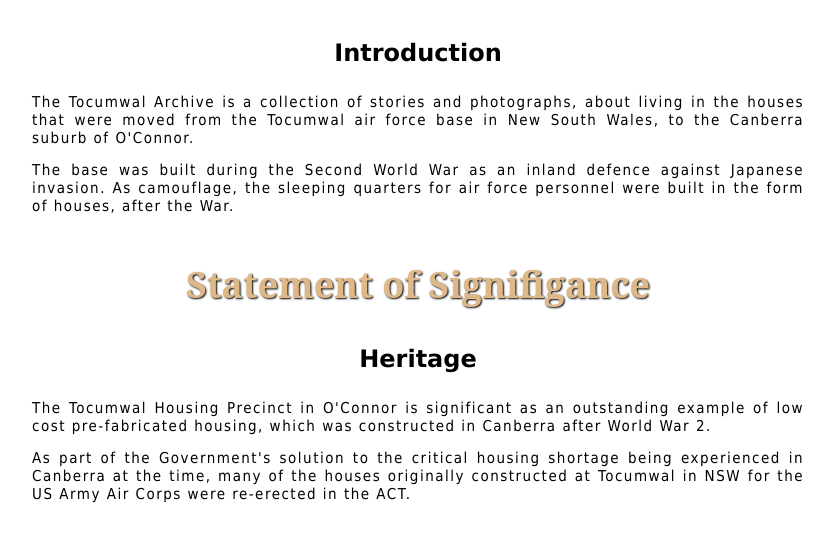
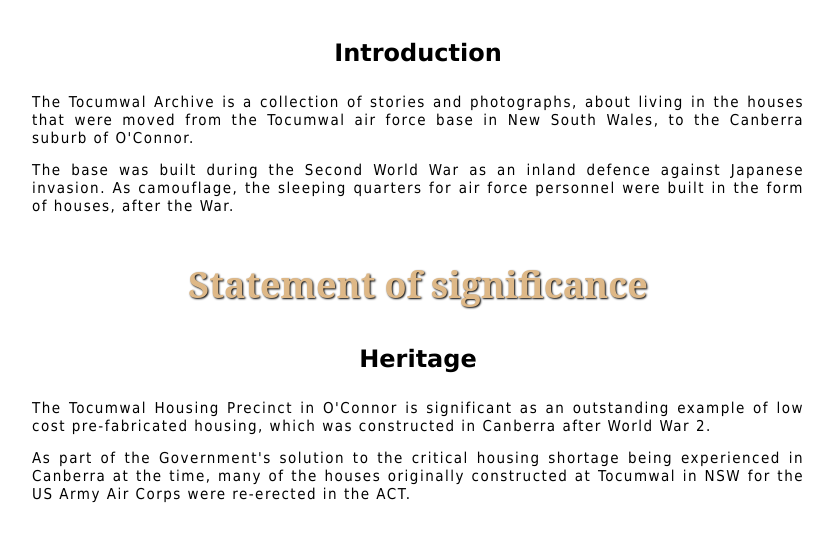
Before and after one commit to hluce1/Front-end-Website-Project, a Jekyll site: the page website/index.html, which Jekyll copies as it is, in a window 1280 px wide and 900 px high, scrolled down 694 px, cut to the strip 0-649 px from the top of the window. Shown: the top 542 px of the strip, without its empty margins (240-1073 px from the left). Built offline with Jekyll 4.4.1, drawn with Linux system fonts in a browser that asks for light colours.

Commit message:
Spelling.

```diff
--- a/website/index.html
+++ b/website/index.html
@@ -62,7 +62,7 @@
             <div>
                <section>
                   <header>
-                     <h2 class="h2body">Statement of Signifigance</h2>
+                     <h2 class="h2body">Statement of significance</h2>
                   </header>
                   <article>
                      <h3 class="headings">Heritage</h3>
```
